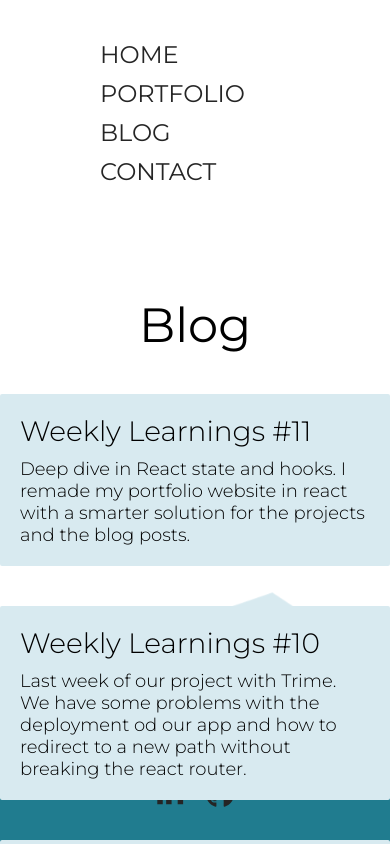
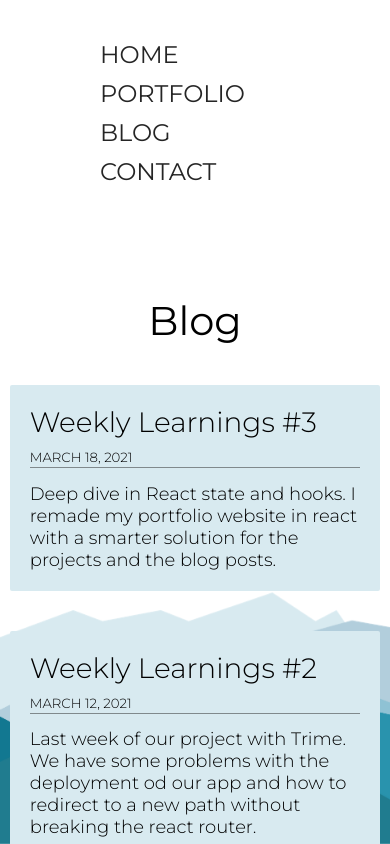
Before and after one commit to elinamren/elinamren.github.io, a React (Create React App) app: page /blog in a window 390 px wide. Shown: the top 844 px of the page. Built offline with nearby package versions, Linux system fonts and the light colour scheme.

Commit message:
resonsive

```diff
--- a/src/components/Blog.js
+++ b/src/components/Blog.js
@@ -12,6 +12,8 @@ const Blog = () => {
           return (
             <div className="posts">
               <h3>{post.title}</h3>
+              <h5>{post.date}</h5>
+              <hr />
               <p>{post.text}</p>
             </div>
           );
--- a/src/components/Contact.js
+++ b/src/components/Contact.js
@@ -7,7 +7,7 @@ const Contact = () => {
       <div className="contact-text">
         <p>
           Dont be a stranger, want to talk about code or just chit chat over an
-          online coffee? Hit me up, say hello!
+          online coffee about bikes or skiing? Hit me up, say hello!
         </p>
       </div>
       <div className="contact-form">
--- a/src/components/Portfolio.js
+++ b/src/components/Portfolio.js
@@ -1,6 +1,9 @@
 import projects from "./projects";
+import { useMediaQuery } from "react-responsive";
 
 const Portfolio = () => {
+  const isMobile = useMediaQuery({ query: `(max-width: 660px)` });
+
   return (
     <div className="portfolio-container">
       <div className="title">
@@ -15,6 +18,19 @@ const Portfolio = () => {
                 <h5>Developed by: {project.by}</h5>
                 <hr />
                 <p>{project.text}</p>
+
+                {isMobile && (
+                  <div className="project-img">
+                    {project.image === "" ? null : (
+                      <img
+                        className="project-images"
+                        src={project.image}
+                        alt={project.title}
+                      />
+                    )}
+                  </div>
+                )}
+
                 <h4>Tools used</h4>
                 <ul>
                   {project.tools.map((tool) => (
@@ -28,6 +44,8 @@ const Portfolio = () => {
                   <a href={project.website}>Visit site</a>
                 )}
               </div>
+
+              {!isMobile && (
                 <div className="project-img">
                   {project.image === "" ? null : (
                     <img
@@ -44,6 +62,7 @@ const Portfolio = () => {
                     />
                   )}
                 </div>
+              )}
             </div>
           );
         })}
--- a/src/components/posts.js
+++ b/src/components/posts.js
@@ -1,19 +1,22 @@
 const posts = [
   {
     id: 3,
-    title: "Weekly Learnings #11",
+    title: "Weekly Learnings #3",
+    date: "MARCH 18, 2021",
     text:
       "Deep dive in React state and hooks. I remade my portfolio website in react with a smarter solution for the projects and the blog posts.",
   },
   {
     id: 2,
-    title: "Weekly Learnings #10",
+    title: "Weekly Learnings #2",
+    date: "MARCH 12, 2021",
     text:
       "Last week of our project with Trime. We have some problems with the deployment od our app and how to redirect to a new path without breaking the react router.",
   },
   {
     id: 1,
-    title: "Weekly Learnings #9",
+    title: "Weekly Learnings #1",
+    date: "MARCH 5, 2021",
     text:
       "This week I’ve spent time with my CMS project. I have learned how to use Postman and. Lala f nrjegbf gfhhfreihw fnhrhehigw fjhi. Ldhuiterh fbsgyrehkf fhfhuiw. Jfeggfebb hfeh fehwijod jdkowkkd... read more",
   },
--- a/src/components/projects.js
+++ b/src/components/projects.js
@@ -43,7 +43,7 @@ const projects = [
     image: "images/femart.png",
     image2: "images/femart2.png",
     tools: ["WordPress", "Elementor Pro", "CSS"],
-    by: "Elin Amrén, Lisa Lee Källman, Pablo Galliesteo ,August Thorell",
+    by: "Elin Amrén, Lisa Lee Källman, Pablo Galliesteo, August Thorell",
     github: "/",
     website: "https://femart.se/",
   },
@@ -55,7 +55,7 @@ const projects = [
     image: "images/tongue.png",
     image2: "images/tongue2.png",
     tools: ["Speech recognition", "Quotable API", "JavaScript", "HTML/CSS"],
-    by: "Elin Amrén Linnea Gistrand, Malin Olofsson",
+    by: "Elin Amrén, Linnea Gistrand, Malin Olofsson",
     github: "https://github.com/Mieown/Tongue-twister",
     website: "https://mieown.github.io/Tongue-twister/",
   },
--- a/src/index.css
+++ b/src/index.css
@@ -261,3 +261,57 @@ textarea:focus {
 .submit-btn:focus {
   outline: none;
 }
+
+@media only screen and (max-width: 960px) {
+  .hello {
+    flex-direction: column;
+    text-align: center;
+  }
+
+  .hello-img {
+    margin-right: 0;
+  }
+  .post-container,
+  .project-container {
+    max-width: 90%;
+  }
+}
+
+@media only screen and (max-width: 660px) {
+  h1 {
+    font-size: 2.5rem;
+    font-weight: 400;
+  }
+
+  h2 {
+    font-size: 1.75rem;
+    font-weight: 300;
+  }
+  .post-container,
+  .project-container {
+    max-width: 95%;
+  }
+  .projects {
+    flex-direction: column;
+  }
+
+  .project-content {
+    width: 100%;
+  }
+
+  .project-img {
+    width: 107%;
+    margin: 0 -11px;
+  }
+  .project-images {
+    padding-left: 0;
+  }
+  .contact-text,
+  .contact-form {
+    max-width: 90%;
+  }
+  input,
+  textarea {
+    width: 100%;
+  }
+}
```
Lines whose indentation alone changed are shown as unchanged.
